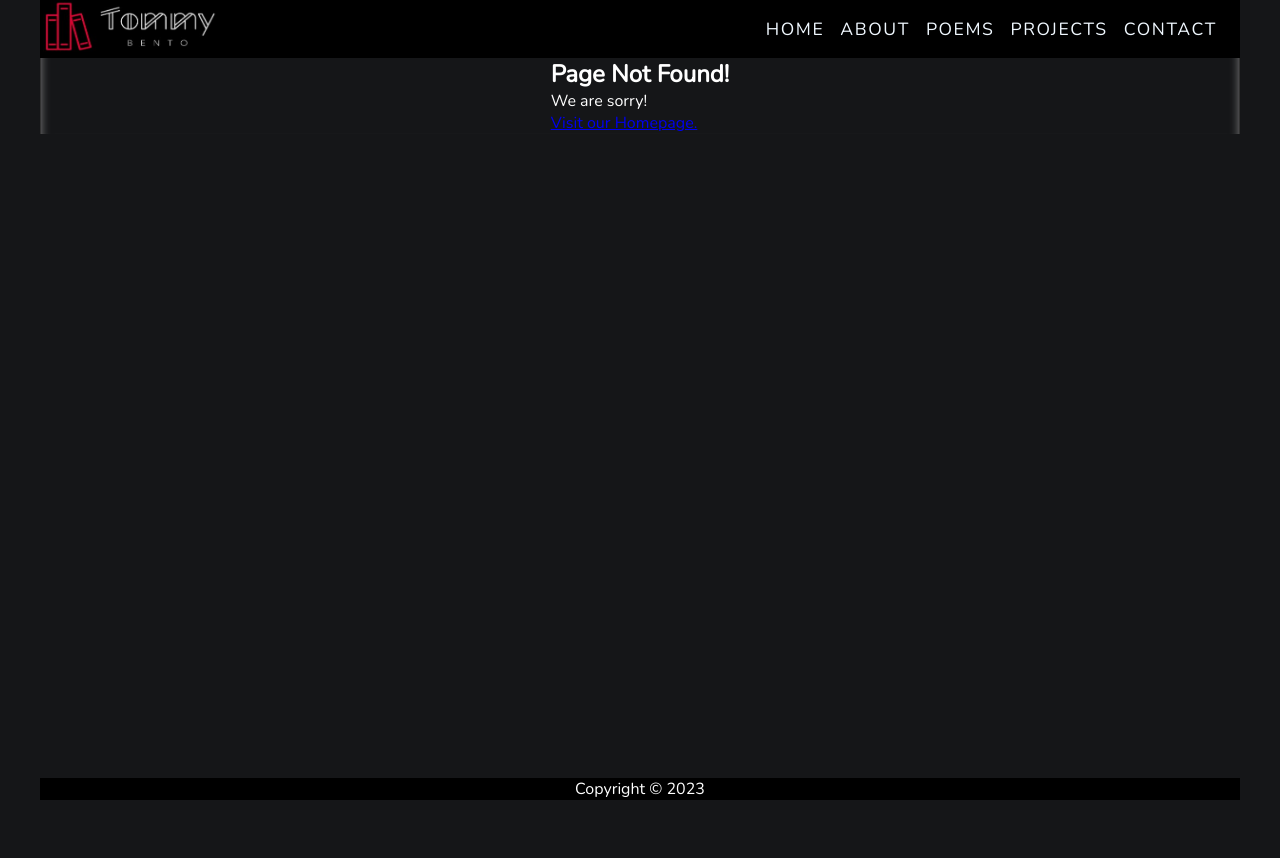
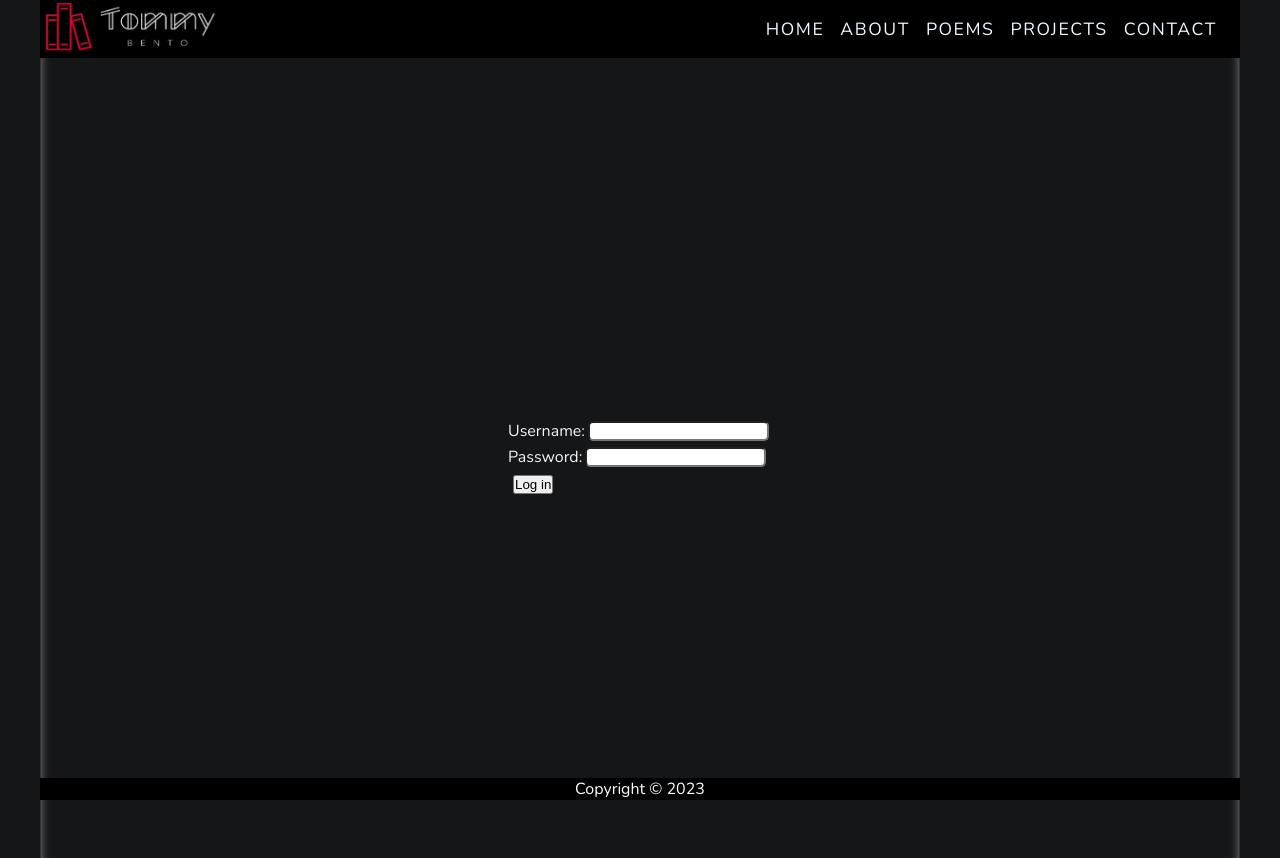
Before and after one commit to Loudmar/client-for-tommy, a React (Create React App) app: page /login in a window 1280 px wide. Before the commit this address had no page. Before the commit the page ends 800 px from the top, so only its background shows below. Built offline with nearby package versions, Linux system fonts and the light colour scheme.

Commit message:
adding log in

```diff
--- a/src/App.js
+++ b/src/App.js
@@ -5,6 +5,7 @@ import About from "./routes/About";
 import Poems from "./routes/Poems";
 import Projects from "./routes/Projects";
 import Contact from "./routes/Contact";
+import Login from "./routes/Login";
 import Missing from "./routes/Missing";
 
 
@@ -17,6 +18,7 @@ function App() {
         <Route path="poems" element={<Poems />} />
         <Route path="projects" element={<Projects />} />
         <Route path="contact" element={<Contact />} />
+        <Route path="login" element={<Login />} />
         <Route path='*' element={<Missing />} />
       </Route>
     </Routes>
--- a/src/routes/Contact.css
+++ b/src/routes/Contact.css
@@ -106,3 +106,17 @@ form:focus-within {
   cursor: pointer;
   background-color: lightblue;
 }
+
+.contact-admin {
+  display: flex;
+  justify-content: flex-end;
+}
+
+.contact-admin svg {
+  position: absolute;
+  font-size: 1.5rem;
+  cursor: pointer;
+  bottom: 0;
+  margin-right: 15px;
+  opacity: 0.5;
+}
--- a/src/routes/Contact.js
+++ b/src/routes/Contact.js
@@ -1,11 +1,13 @@
 import React, { useRef } from 'react';
+import { Link } from 'react-router-dom';
 import {
   FaUser,
   FaRegEnvelope,
   FaRegCommentAlt,
   FaNewspaper,
   FaFacebook,
-  FaInstagram
+  FaInstagram,
+  FaGlasses
 } from "react-icons/fa";
 import './Contact.css';
 
@@ -104,6 +106,9 @@ function Contact() {
           </form>
         </div>
       </div>
+      <div className='contact-admin'>
+        <a href='login'><FaGlasses /></a>
+      </div>
     </div>
   )
 }
--- /dev/null
+++ b/src/routes/Login.css
@@ -0,0 +1,24 @@
+.login-container {
+    color: whitesmoke;
+    height: 100vh;
+    display: flex;
+    align-items: center;
+    justify-content: center;
+    flex-direction: column;
+}
+
+.login-container form input {
+    height: 20px;
+    border-radius: 5px;
+    margin: 3px;
+}
+
+.login-container form button {
+    margin: 5px;
+    cursor: pointer;
+}
+
+.login-container form button:hover {
+    transform: scale(1.1);
+    background-color: lightblue;
+}
--- /dev/null
+++ b/src/routes/Login.js
@@ -0,0 +1,68 @@
+import React from 'react'
+import { useState } from "react";
+import './Login.css';
+
+//username: kminchelle
+//password: 0lelplR
+
+function Login() {
+
+  const [username, setUsername] = useState("");
+  const [password, setPassword] = useState("");
+
+  const handleUsername = (e) => {
+    setUsername(e.target.value);
+  }
+
+  const handlePassword = (e) => {
+    setPassword(e.target.value);
+  }
+
+  const handleLoginSubmit = async (e) => {
+    e.preventDefault();
+
+    const response = await fetch('https://dummyjson.com/auth/login', {
+      method: 'POST',
+      headers: {
+        'Content-Type': 'application/json',
+      },
+      body: JSON.stringify({ username, password }),
+    });
+
+    if (response.ok) {
+      const data = await response.json();
+      document.cookie = `token=${data.token}; path=/;`
+    } else {
+      console.log('Authentication failed');
+    }
+  }
+
+
+  return (
+    <div className='login-container'>
+      <form onSubmit={handleLoginSubmit}>
+        <div>
+          <label htmlFor="username">Username:</label>
+          <input
+            type="text"
+            id="username"
+            value={username}
+            onChange={handleUsername}
+          />
+        </div>
+        <div>
+          <label htmlFor="password">Password:</label>
+          <input
+            type="password"
+            id="password"
+            value={password}
+            onChange={handlePassword}
+          />
+        </div>
+        <button type="submit">Log in</button>
+      </form>
+    </div>
+  )
+}
+
+export default Login
```
Also changed, not shown: src/components/Logout.js (added, +26 -0 lines), src/components/Register.js (deleted, +0 -51 lines). Lines whose indentation alone changed are shown as unchanged.
